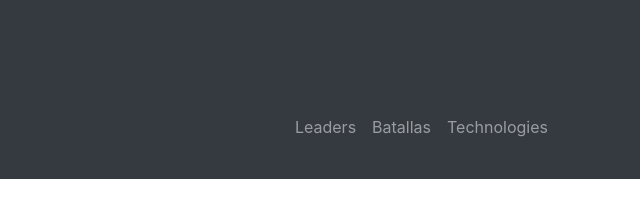
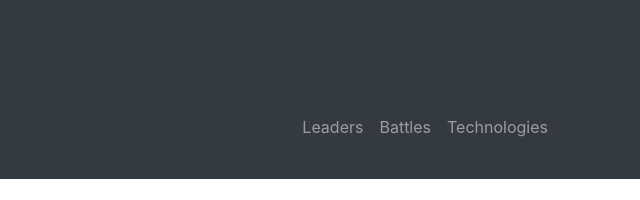
Before and after one commit to University-of-Oviedo-Projects/NoSQL-Website, a website: page index.html in a window 1280 px wide. Shown: the top 200 px of the page, 623-1263 px from the left. Drawn offline with nearby package versions, Linux system fonts and the light colour scheme.

Commit message:
Correct spelling

```diff
--- a/index.html
+++ b/index.html
@@ -40,7 +40,7 @@
                                 <a class="nav-link" href="html/leaders.html">Leaders</a>
                             </li>
                             <li class="nav-item">
-                                <a class="nav-link" href="html/battles.html">Batallas</a>
+                                <a class="nav-link" href="html/battles.html">Battles</a>
                             </li>
                             <li class="nav-item">
                                 <a class="nav-link" href="html/technologies.html">Technologies</a>
```
